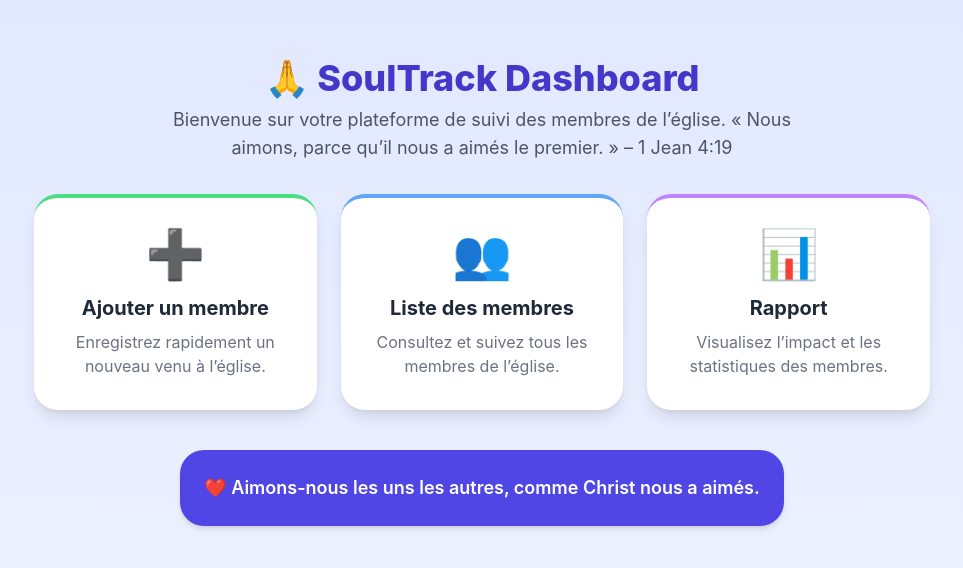
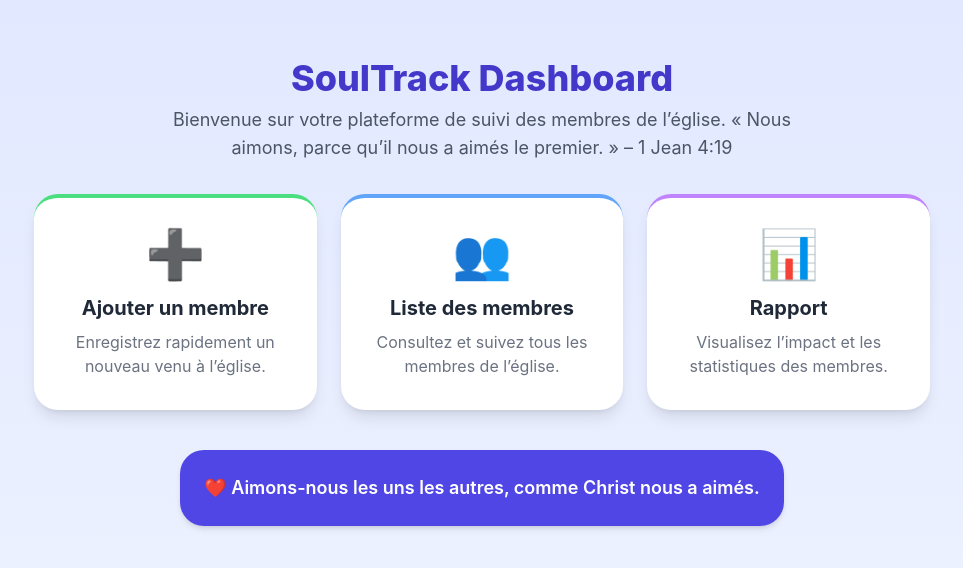
Before and after one commit to allanbavajee/soultrack, a Next.js app: page / in a window 1280 px wide. Shown: the part 108-676 px from the top of the page, without its empty margins (158-1121 px from the left). Built offline with nearby package versions, Linux system fonts and the light colour scheme.

Commit message:
Update index.js

```diff
--- a/pages/index.js
+++ b/pages/index.js
@@ -6,7 +6,7 @@ export default function Home() {
     <div className="min-h-screen bg-gradient-to-b from-indigo-100 to-indigo-50 flex flex-col items-center justify-center p-6">
       {/* Titre principal */}
       <h1 className="text-4xl font-extrabold text-indigo-700 mb-2 text-center">
-        🙏 SoulTrack Dashboard
+        SoulTrack Dashboard
       </h1>
       <p className="text-gray-600 text-lg mb-8 text-center max-w-2xl">
         Bienvenue sur votre plateforme de suivi des membres de l’église.
```
